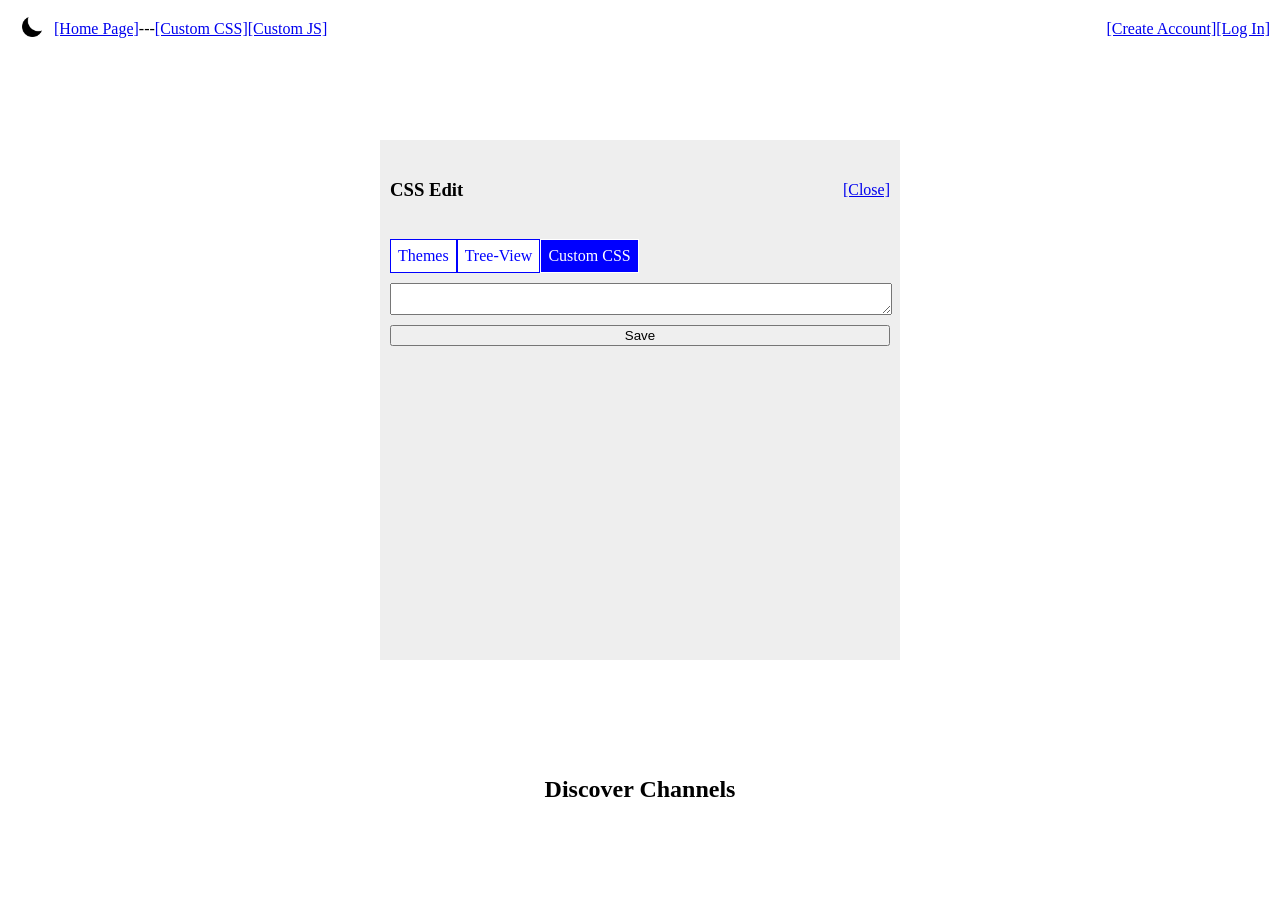
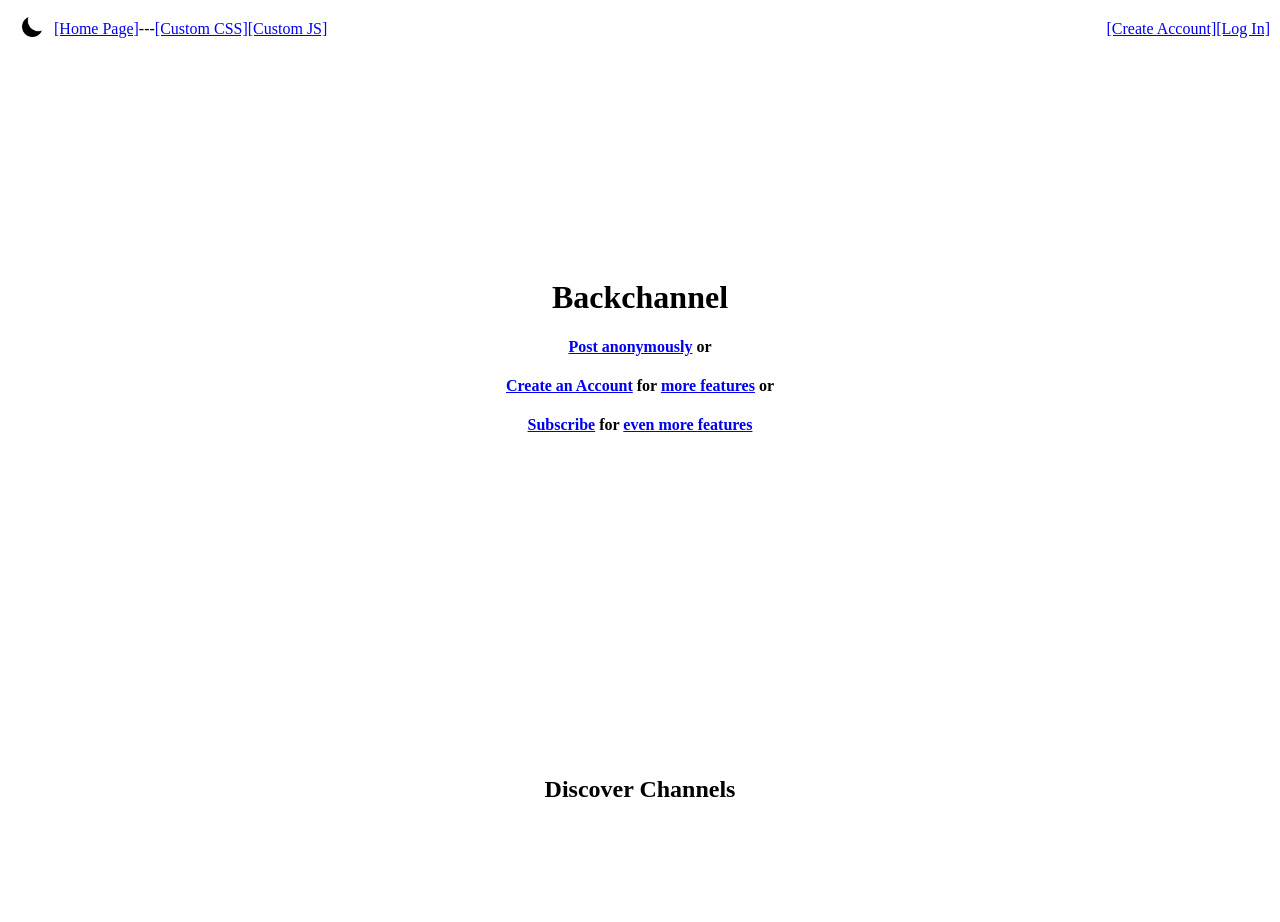
Before and after one commit to coresynapses/backchannel, a Django app: page / in a window 1280 px wide. Run offline with Django 4.2, Linux system fonts and the light colour scheme; data that the repository does not hold is empty.

Commit message:
Fixed a small bug with custom css UI showing by default.

```diff
--- a/main/templates/main/navbar.html
+++ b/main/templates/main/navbar.html
@@ -14,7 +14,7 @@
   </div>
 </nav>
 
-<div id="custom-css-controller">
+<div id="custom-css-controller" style="display: none;">
   <div id="custom-css-container">
     <div id="custom-css-header">
       <h3>CSS Edit</h3>
```
